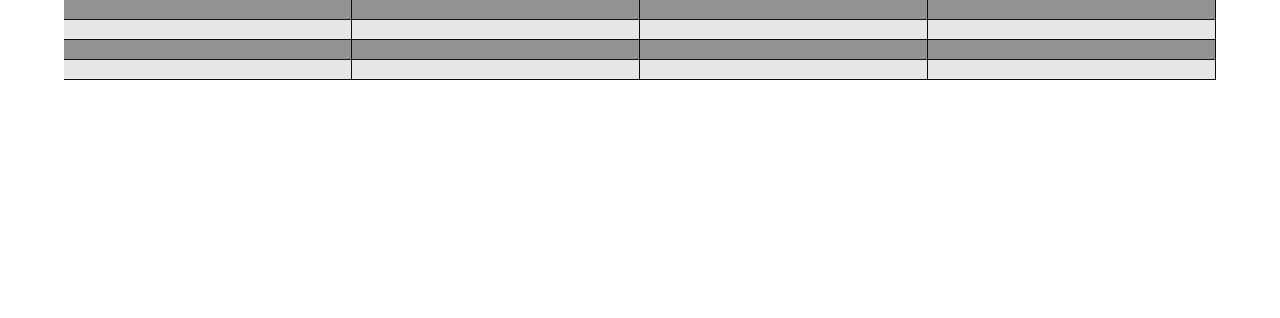
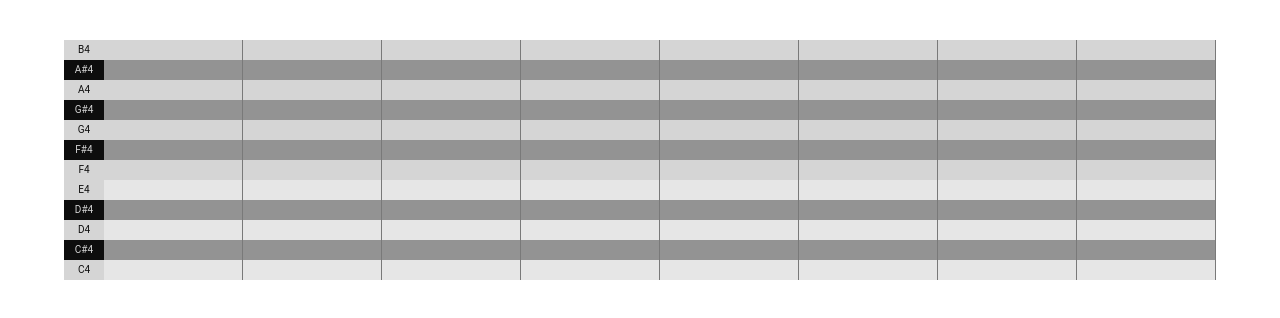
Before and after one commit to LucasDachman/melody-generator, a React (Create React App) app: page / in a window 1280 px wide. Shown: the top 318 px of the page. Built offline with nearby package versions, Linux system fonts and the light colour scheme.

Commit message:
add piano keys section next to piano roll editor

```diff
--- a/src/js/App.js
+++ b/src/js/App.js
@@ -5,7 +5,7 @@ class App extends Component {
   render() {
     return (
       <main className="app">
-        <PianoRoll numRows={4} numCols={4}></PianoRoll>
+        <PianoRoll numRows={12} numCols={8}></PianoRoll>
       </main>
     );
   }
--- a/src/js/KeyRow.js
+++ b/src/js/KeyRow.js
@@ -6,9 +6,6 @@ class KeyRow extends React.Component {
     const className = this.props.black ? "black" : "white";
     return (
       <section className={`key-row ${className}`}>
-        {/* <span className='piano-key'>
-          <p>{this.props.name}</p>
-        </span> */}
         <div className='steps-row'>
           {steps.map((step, col) => {
             return <Step isBlack={isBlack}
--- a/src/js/PianoRoll.js
+++ b/src/js/PianoRoll.js
@@ -17,15 +17,11 @@ class PianoRoll extends React.Component {
   }
 
   onClickStep(row, col) {
-    console.log(row, col);
-
     this.setState((state) => {
       const newSteps = _.cloneDeep(state.steps);
-      console.log(newSteps);
       newSteps[row][col].isActive = !(newSteps[row][col].isActive);
       return { steps: newSteps };
-    }, () => {
-    })
+    });
   }
 
   render() {
@@ -35,7 +31,19 @@ class PianoRoll extends React.Component {
     const notes = generateNotes(60, 60 + numRows).reverse();
 
     return (
-      <section className="piano-roll">
+      <div className='piano-roll'>
+        <section className='piano-roll-keys'>
+          {notes.map((n) => {
+            const className = ['piano-key', isBlack(n) ? 'black' : 'white'].join(' ');
+            return (
+              <div className={className}
+                key={n.name}>
+                <p>{n.name}</p>
+              </div>
+            );
+          })}
+        </section>
+        <section className="piano-roll-editor">
           {notes.map((n, row) => {
             return <KeyRow name={n.name}
               steps={steps[row]}
@@ -44,6 +52,7 @@ class PianoRoll extends React.Component {
               key={row} />
           })}
         </section>
+      </div>
     );
   }
 }
--- a/src/styles/index.css
+++ b/src/styles/index.css
@@ -5,10 +5,14 @@
   --lightest-grey: #E6E6E6;
   --light-grey: #D5D5D5;
   --grey: #939393;
+  --dark-grey: rgb(121, 121, 121);
   --accent: #FF6AEE;
+  --light-blue: #26C6C6;
 }
 
 body {
+  position: relative;
+  top: 40px;
   width: 90%;
   margin: 0 auto;
   padding: 0;
@@ -16,8 +20,17 @@ body {
 }
 
 .piano-roll {
+  display: flex;
+  flex-flow: row nowrap;
+  justify-content: flex-start;
+  width: 100%;
   height: 80vh;
   min-height: 650px;
+}
+
+.piano-roll-editor {
+  height: 100%;
+  width: 100%;
 }
 
 .key-row {
@@ -39,13 +52,6 @@ body {
   background-color: var(--light-grey);
 }
 
-.key-row p {
-  font-family: 'Roboto';
-  font-size: 10px;
-  padding: 0;
-  margin: 0;
-}
-
 .steps-row {
   height: 100%;
   width: 100%;
@@ -58,10 +64,39 @@ body {
   box-sizing: border-box;
   width: 100%;
   height: 100%;
-  border-right: 1px solid var(--black);
-  border-bottom: 1px solid var(--black);
+  border-right: 1px solid var(--dark-grey);
 }
 
 .piano-cell.active {
-  background-color: var(--accent);
+  background-color: var(--light-blue);
+  border-radius: 5px;
+  border-color: var(--light-blue);
 }
+
+.piano-key {
+  height: 20px;
+  width: 40px;
+  padding: 0px;;
+  margin: 0px;
+  display: flex;
+  flex-flow: column nowrap;
+  justify-content: center;
+  align-items: center;
+  box-sizing: border-box;
+}
+
+.piano-key.black {
+  background-color: var(--black);
+  color: var(--light-grey);
+}
+
+.piano-key.white {
+  background-color: var(--light-grey);
+  color: var(--black);
+}
+.piano-key p {
+  font-family: 'Roboto';
+  font-size: 10px;
+  padding: 0;
+  margin: 0;
+}
```
Lines whose indentation alone changed are shown as unchanged.
